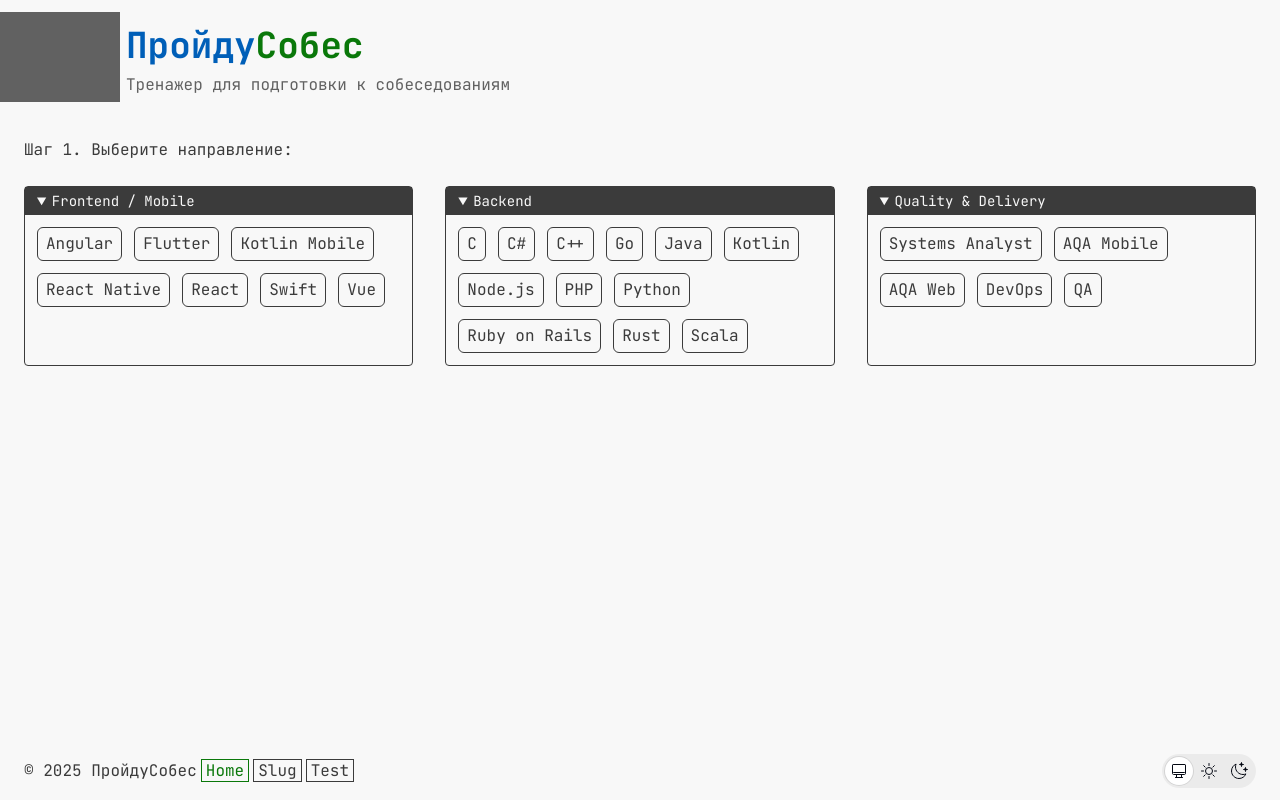
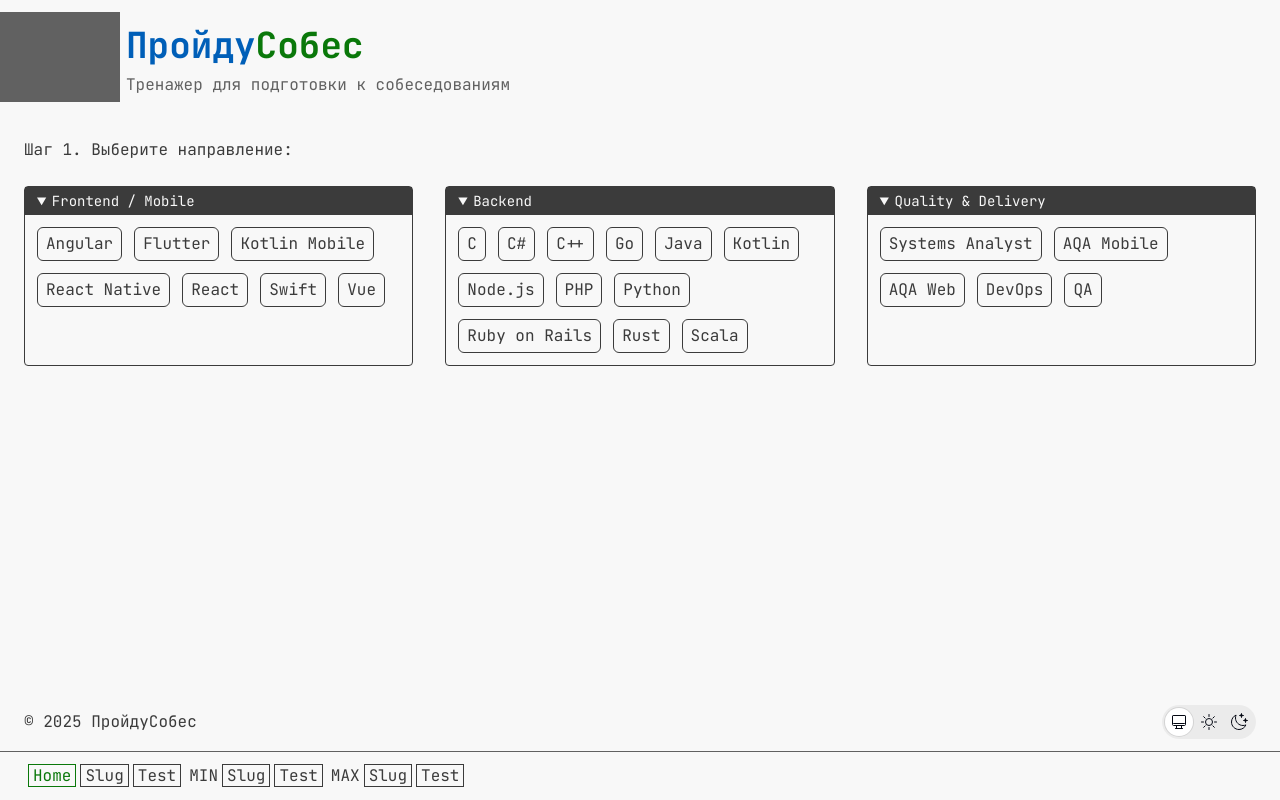
Before and after one commit to MentalWombat/sobes, a Next.js app: page / in a window 1280 px wide. Built offline with nearby package versions, Linux system fonts and the light colour scheme; grey boxes are pictures that could not be loaded.

Commit message:
added testing menu

```diff
--- a/src/components/footer-nav.tsx
+++ b/src/components/footer-nav.tsx
@@ -19,10 +19,18 @@ function NavLink({ children, href }: { children: string; href: string }) {
 
 export default function Nav() {
   return (
-    <nav className="sm:inline">
+    <nav className="border-t-subtle border-t px-6 py-3 sm:inline 2xl:mx-auto 2xl:w-7xl">
       <NavLink href="/">Home</NavLink>
       <NavLink href="/slug">Slug</NavLink>
       <NavLink href="/slug/test">Test</NavLink>
+      <div className="mt-1 sm:mt-0 sm:inline">
+        <span className="sm:ml-2">MIN</span>
+        <NavLink href="/min">Slug</NavLink>
+        <NavLink href="/min/test">Test</NavLink>
+        <span className="ml-2">MAX</span>
+        <NavLink href="/max">Slug</NavLink>
+        <NavLink href="/max/test">Test</NavLink>
+      </div>
     </nav>
   );
 }
--- a/src/components/footer.tsx
+++ b/src/components/footer.tsx
@@ -3,12 +3,12 @@ import Theme from './theme';
 
 export default function Footer() {
   return (
-    <footer className="flex min-h-17.5 items-center justify-between px-6 py-3 sm:min-h-14.5 2xl:mx-auto 2xl:w-7xl">
-      <div className="text-center text-xs md:text-base">
-        © 2025 ПройдуСобес
-        <Nav />
-      </div>
-      <Theme />
-    </footer>
+    <>
+      <footer className="flex min-h-17.5 items-center justify-between px-6 py-3 sm:min-h-14.5 2xl:mx-auto 2xl:w-7xl">
+        <div className="text-center text-xs md:text-base">© 2025 ПройдуСобес</div>
+        <Theme />
+      </footer>
+      <Nav />
+    </>
   );
 }
```
